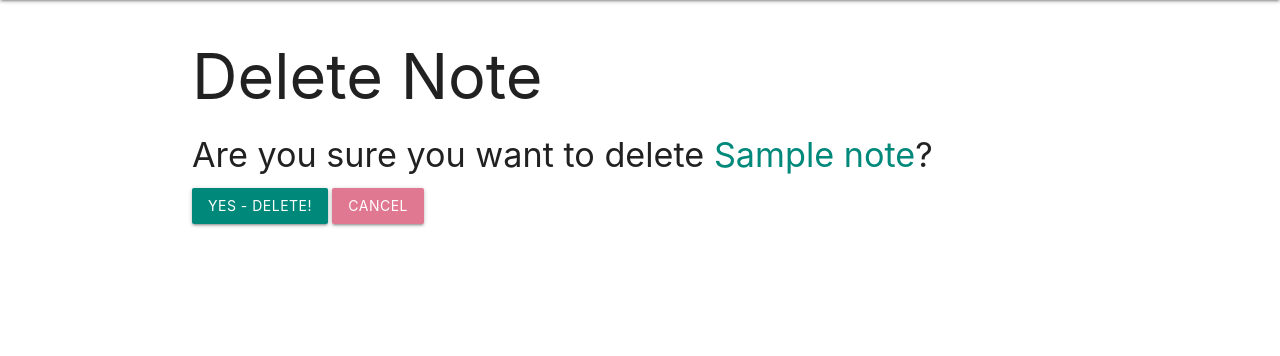
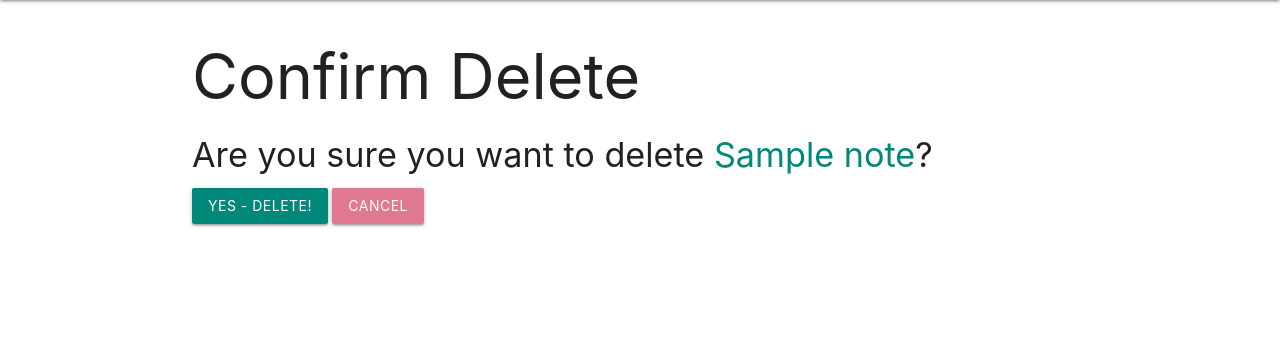
Before and after one commit to tjpreston96/Home_Manager, a Django app: page /notes/1/delete/ in a window 1280 px wide. Shown: the part 64-420 px from the top of the page. Run offline with Django 4.2, Linux system fonts and the light colour scheme; a user stored in the database is signed in; tables that the repository leaves empty hold one stand-in row (values such as "Sample post").

Commit message:
Update note_confirm_delete

```diff
--- a/main_app/templates/main_app/note_confirm_delete.html
+++ b/main_app/templates/main_app/note_confirm_delete.html
@@ -1,5 +1,5 @@
 {% extends 'base.html' %}{% block content %}
-<h1>Delete Note</h1>
+<h1>Confirm Delete</h1>
 
 <h4>
   Are you sure you want to delete
```
